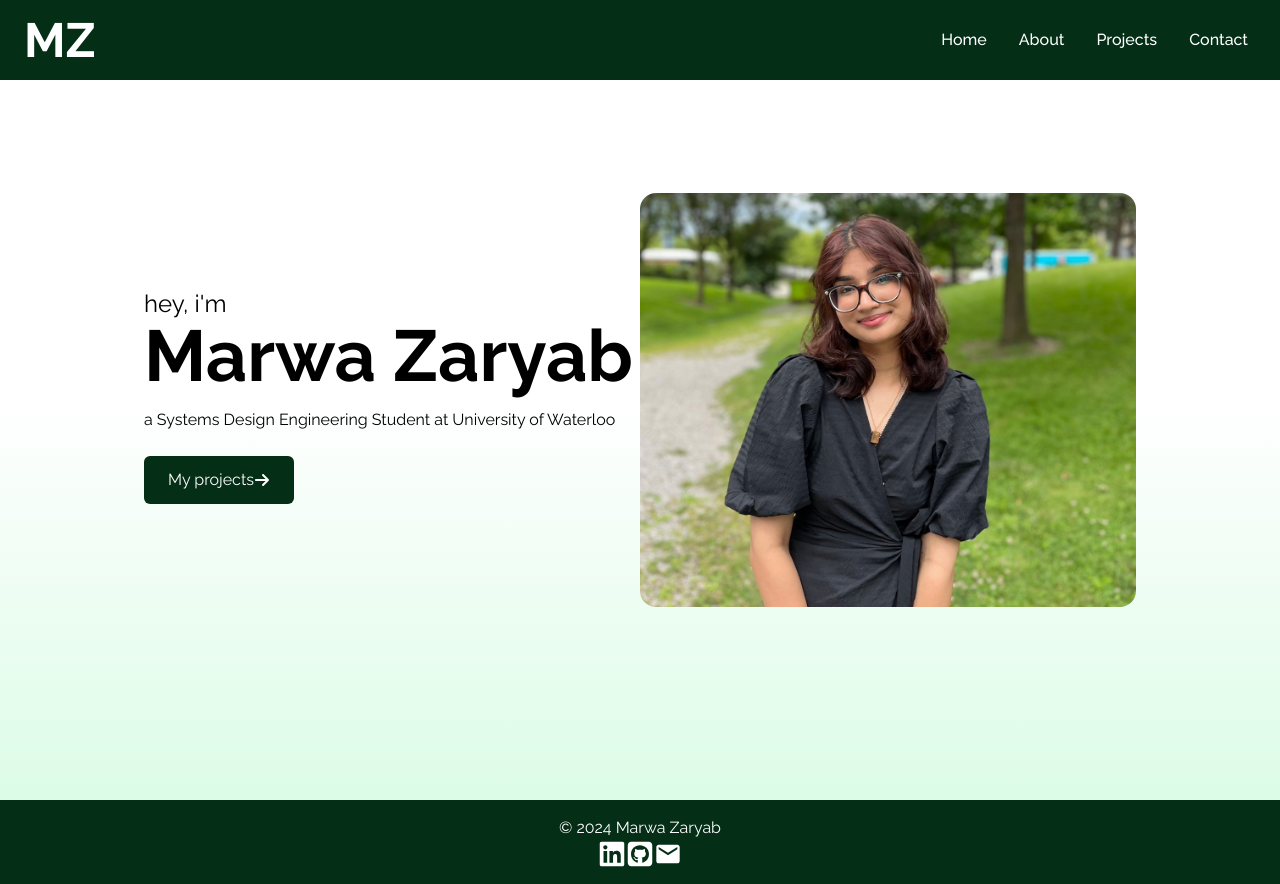
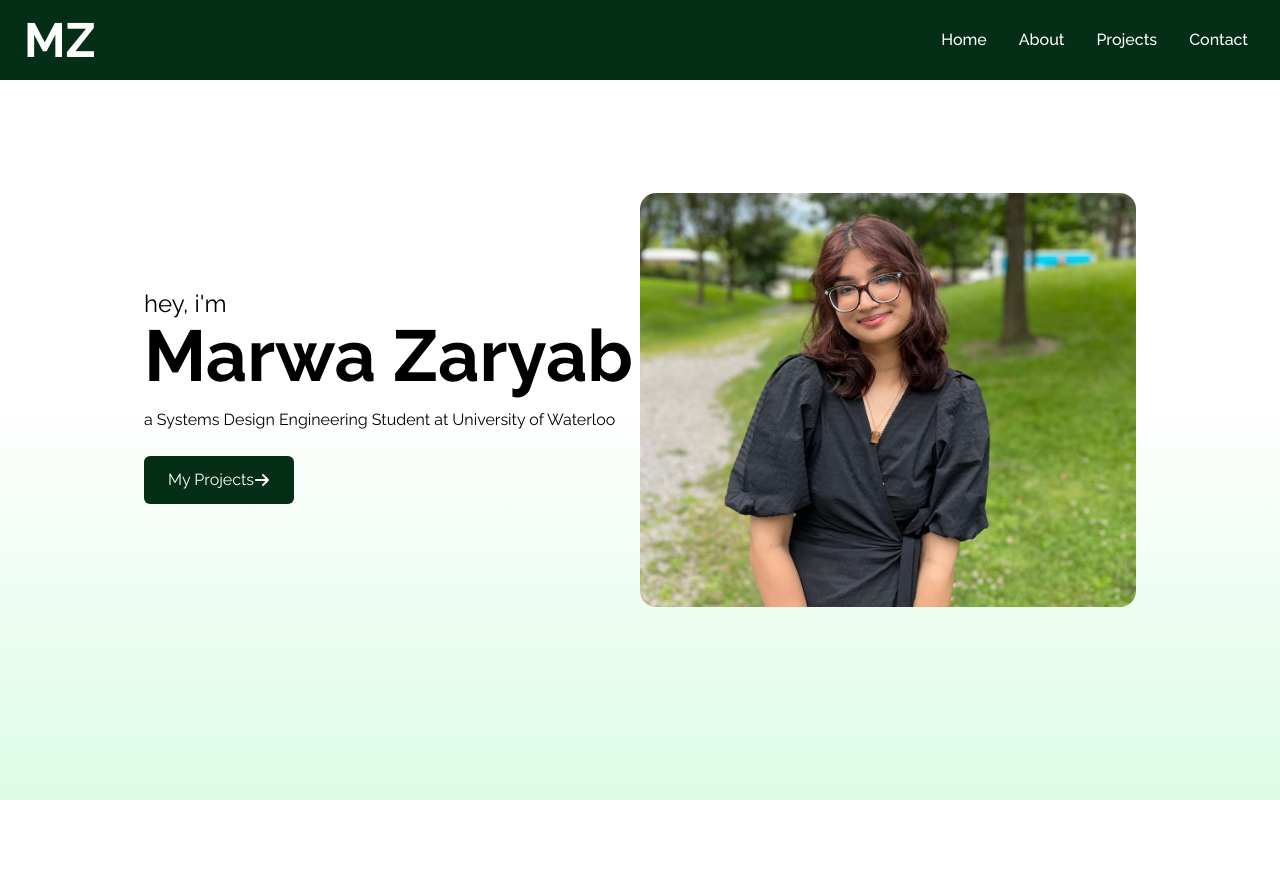
Before and after one commit to marwazaryab/marwa-zaryab-portfolio, a React (Create React App) app: page / in a window 1280 px wide. After the commit the page ends 800 px from the top, so only its background shows below. Built offline with nearby package versions, Linux system fonts and the light colour scheme; the HTML template or start-up script is replaced by a standard one; a web font is replaced by a local one.

Commit message:
add functionality for navigating to projects through a button

```diff
--- a/src/components/Home.jsx
+++ b/src/components/Home.jsx
@@ -1,20 +1,26 @@
 import React from 'react';
 import marwa from '../assets/marwa.jpg';
 import { FaArrowRight } from "react-icons/fa6";
-import { FaLinkedin } from "react-icons/fa";
-import { FaSquareGithub } from "react-icons/fa6";
-import { MdEmail } from "react-icons/md";
+import { useNavigate } from 'react-router-dom';
+
 
 
 
 const Home = () => {
+
+  const navigate = useNavigate();
+  const handleClick = () => {
+    navigate('/projects');
+
+  }
+
   return (
     <div
-      name="home"
       className='h-screen w-full bg-gradient-to-b from-white via-white to-green-100 text-black'
     >
       <div className="max-w-screen-lg mx-auto flex flex-col items-center justify-center h-full px-4 md:flex-row">
         <div className='flex flex-col justify-center h-full md:w-1/2'>
+
 
           <h1 className='text-2xl'>
             hey, i'm
@@ -28,11 +34,12 @@ const Home = () => {
             a Systems Design Engineering Student at University of Waterloo
           </p>
           <div>
-            <button className='group flex items-center bg-green-950 text-white px-6 py-3 my-2 w-fit
-            rounded-md cursor-pointer'>My projects
+
+            <button onClick={handleClick} className='group flex items-center bg-green-950 text-white px-6 py-3 my-2 w-fit
+            rounded-md cursor-pointer'>My Projects
               <span className='group-hover:rotate-90 duration-300'>
 
-              <FaArrowRight />
+                <FaArrowRight />
               </span>
 
             </button>
@@ -48,28 +55,7 @@ const Home = () => {
         </div>
       </div>
 
-      <footer className=" bg-green-950 text-white text-center py-4">
-      <p>© 2024 Marwa Zaryab</p>
-      <div className='justify-center flex col'>
-        <a href = "https://www.linkedin.com/in/marwazaryab/" target="_blank" rel="noopener noreferrer" aria-label="LinkedIn">
-        <FaLinkedin size={28}/>
-        </a>
-        <a href = "https://github.com/marwazaryab" target="_blank" rel="noopener noreferrer" aria-label="Github">
-        <FaSquareGithub size={28}/>
 
-        </a>
-
-        <a href = "mailto:mzzaryab@uwaterloo.ca.ca" target="_blank" aria-label="Email">
-
-        <MdEmail size={28}/>
-
-        </a>
-
-      </div>
-
-
-
-    </footer>
 
     </div>
   );
```
